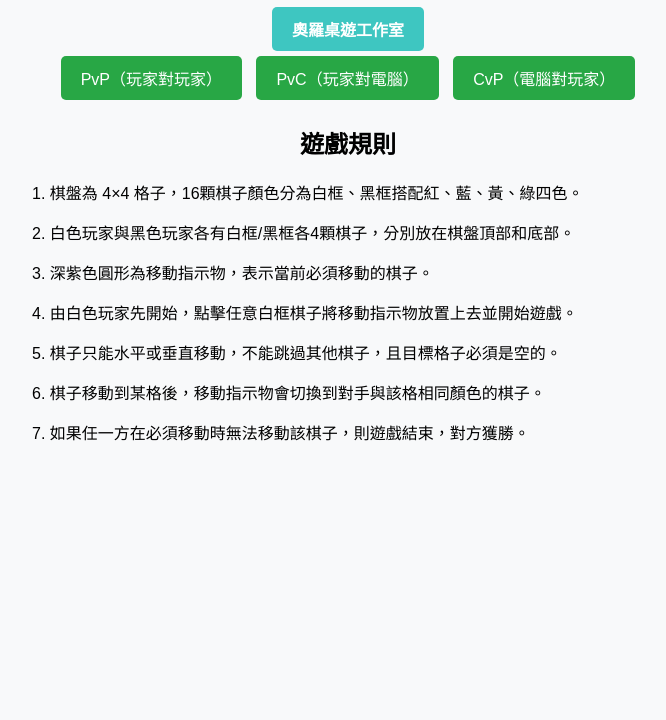
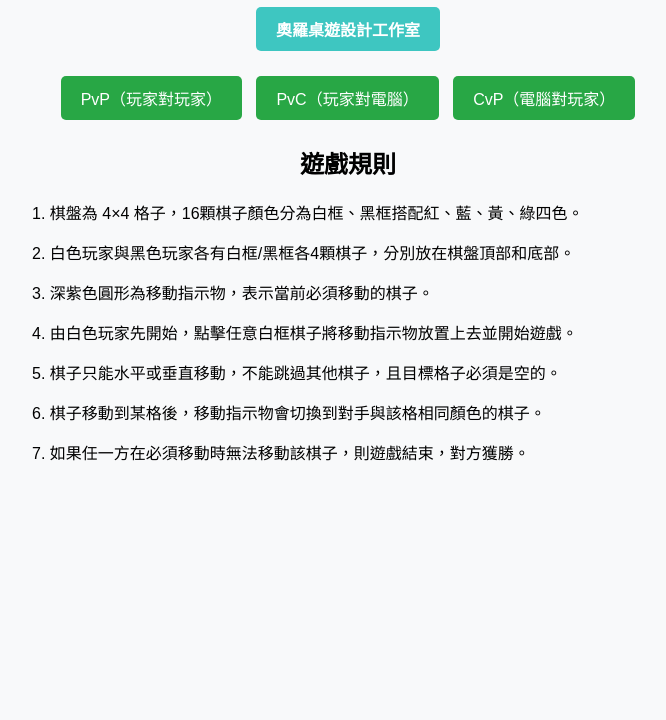
Before and after one commit to oro1081111/Four_Color_Chess, a plain HTML site: page docs/index.html in a window 1280 px wide. Shown: the part 80-800 px from the top of the page, without its empty margins (292-958 px from the left). Drawn offline with Linux system fonts and the light colour scheme.

Commit message:
Update index.html

```diff
--- a/docs/index.html
+++ b/docs/index.html
@@ -136,6 +136,7 @@
         <div style="margin-top: 10px;">
         <a href="https://www.instagram.com/oro1081111/" target="_blank">
             <button style="
+                margin-bottom: 20px;
                 padding: 10px 20px;
                 font-size: 16px;
                 background-color: #3EC6C1;
@@ -144,7 +145,7 @@
                 border-radius: 5px;
                 cursor: pointer;
                 font-weight: bold;
-            ">奧羅桌遊工作室</button>
+            ">奧羅桌遊設計工作室</button>
         </a>
     </div>
         <button class="mode-button" onclick="startGame('PvP')">PvP（玩家對玩家）</button>
```
